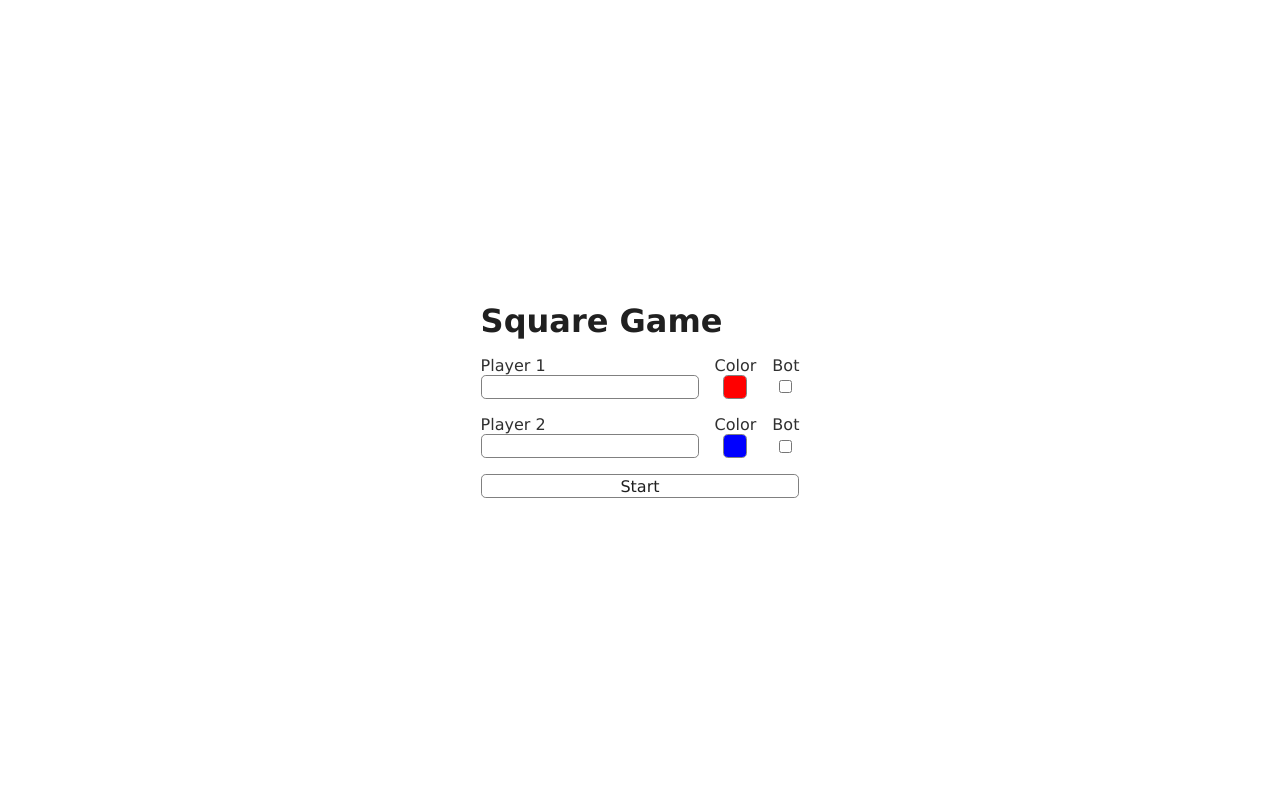
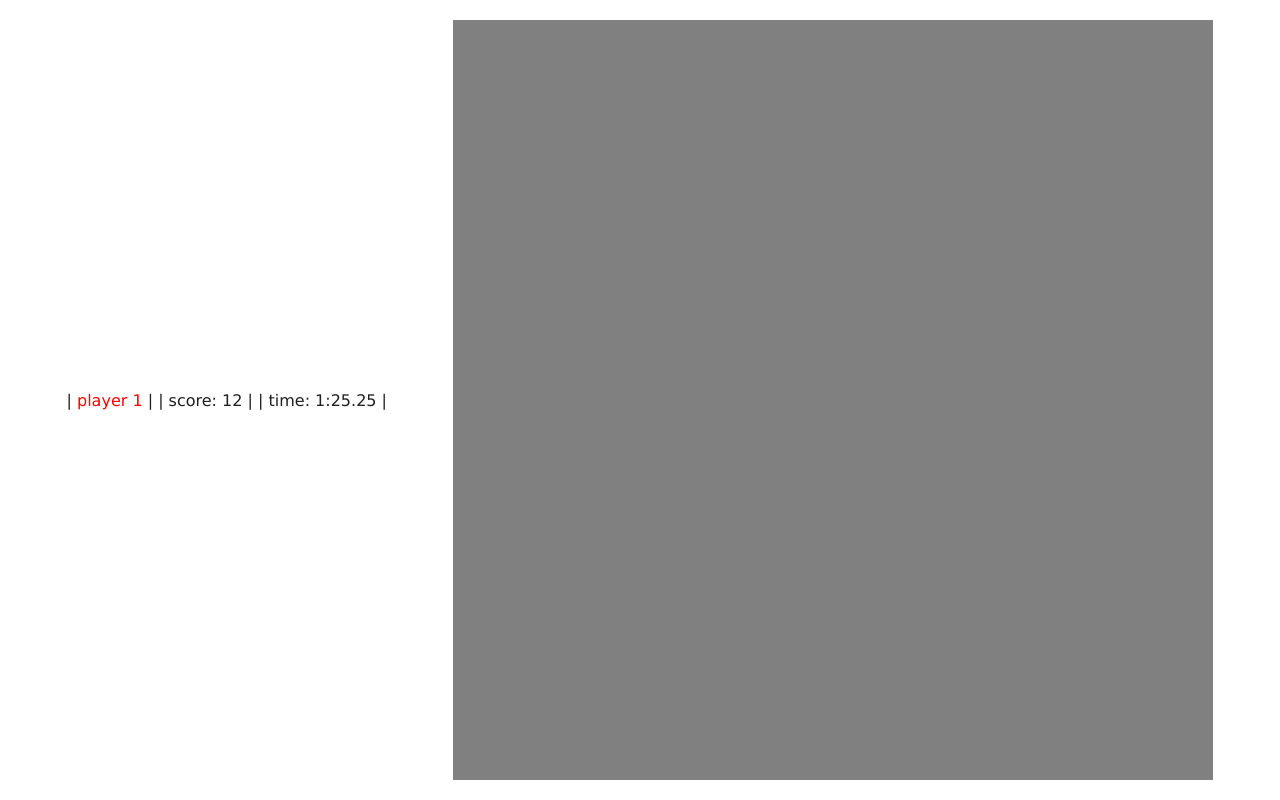
Before and after one commit to NekoVoid/cuadrito, a website built with Vite: page index.html in a window 1280 px wide. Built offline with nearby package versions, Linux system fonts and the light colour scheme.

Commit message:
styled player score counters, setup screen resize helper

```diff
--- a/index.html
+++ b/index.html
@@ -10,7 +10,8 @@
 
 <body>
   <div id="root">
-    <div id="intro" class="center_grid grid_gap_1">
+    <div id="intro" class="center_grid grid_gap_1" style="display: none">
+    <!-- <div id="intro" class="center_grid grid_gap_1"> -->
       <h1>Square Game</h1>
       <form id="start_form" class="grid_gap_1">
         <div class="player_input">
@@ -46,11 +47,19 @@
         <button type="submit">Start</button>
       </form>
     </div>
-    <div id="game_screen" style="display: none;">
-      <h1>Game Screen</h1>
+    <div id="game_screen" class="grid_gap_1">
+      <div class="stack stack_center">
+        <p>
+          <span style="word-break: keep-all; white-space: ;">| <span style="color: red;">player 1</span> |</span>
+          <span style="word-break: keep-all; white-space: ;">| score: 12 |</span>
+          <span style="word-break: keep-all; white-space: ;">| time: 1:25.25 |</span>
+        </p>
+      </div>
+      <canvas id="game_canvas"></canvas>
     </div>
   </div>
   <script type="module" src="/src/main.ts"></script>
+  <!-- <script type="module" src="/src/resize.ts"></script> -->
 </body>
 
 </html>
--- a/src/main.ts
+++ b/src/main.ts
@@ -26,3 +26,9 @@ form.addEventListener("submit", (ev) => {
     intro.style.display = "none";
     gameScreen.style.display = "";
 })
+
+import { listenResize } from "./resize";
+
+listenResize((current) => {
+
+})
--- /dev/null
+++ b/src/resize.ts
@@ -0,0 +1,15 @@
+interface Rect{
+    width: number;
+    height: number;
+}
+
+function listenResize(callback:(size: Rect, prev: Rect) => void){
+    let current: Rect = {width:innerHeight ,height:innerHeight};
+    window.addEventListener("resize", () => {
+        const prev = current;
+        current = {width:innerHeight ,height:innerHeight}
+        callback(current, prev);
+    });
+}
+
+export {listenResize};
--- a/style.css
+++ b/style.css
@@ -126,8 +126,50 @@ input[type=color] {
     gap: 1rem;
 }
 
-#intro {
+#intro, #game_screen{
     width: 100vw;
     height: 100vh;
+}
 
+#game_screen {
+    grid-auto-flow: column;
+    align-items: center;
+    justify-content: space-evenly;
+    align-content: space-evenly;
+
+    padding: 2vmin;
 }
+
+#game_canvas {
+    width: 95vh;
+    height: 95vh;
+    margin: auto;
+
+    background-color: gray;
+}
+
+
+
+@media (max-aspect-ratio: 4/3) {
+    #game_canvas {
+        width: 70vw;
+        height: 70vw;
+    }
+}
+@media (max-aspect-ratio: 7/6) {
+    #game_screen {
+        grid-auto-flow: row;
+    }
+}
+@media (max-aspect-ratio: 1/1) {
+    #game_canvas {
+        width: 70vh;
+        height: 70vh;
+    }
+}
+@media (max-aspect-ratio: 3/4) {
+    #game_canvas {
+        width: 95vw;
+        height: 95vw;
+    }
+}
```
